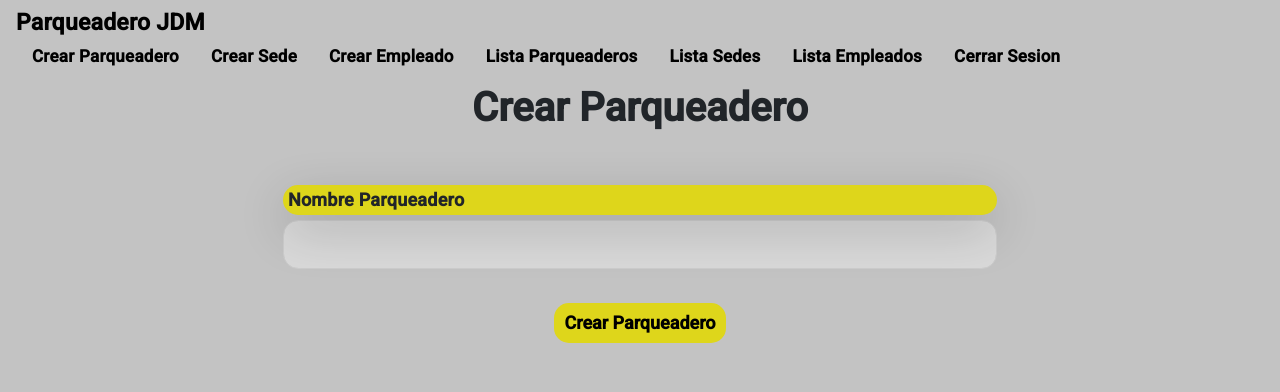
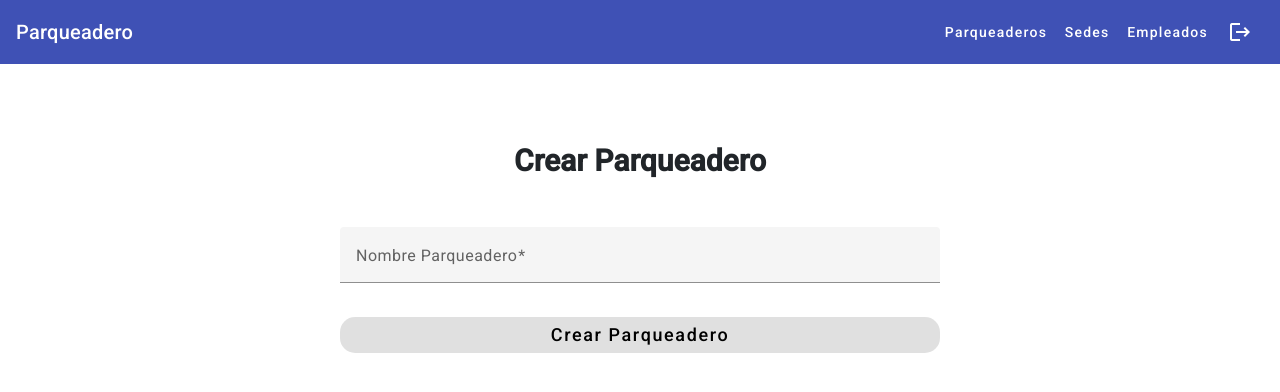
Before and after one commit to David-alzate/Gestion-Parqueadero-FrontEnd, an Angular app: page /parqueadero in a window 1280 px wide. Shown: the top 392 px of the page. Built offline with nearby package versions, Linux system fonts and the light colour scheme; sample sign-in values are in the browser's storage.

Commit message:
Refactor pantalla de crear parqueadero y lista de parqueaderos

```diff
--- a/src/app/app.component.css
+++ b/src/app/app.component.css
@@ -1,80 +1,3 @@
-.title {
-    font-size: 23px;
-    font-weight: bold;
-}
-
-nav {
-    background-color: #C3C3C3 !important;
-}
-
-.nav-CrearParqueadero {
-    text-decoration: none;
-    color: black;
-    font-size: 17px;
-    font-weight: bold;
-}
-
-.nav-CrearParqueadero:hover {
-    background-color: black;
-    color: white;
-}
-
-.nav-CrearSede {
-    text-decoration: none;
-    color: black;
-    font-size: 17px;
-    font-weight: bold;
-}
-
-.nav-CrearSede:hover {
-    background-color: black;
-    color: white;
-}
-
-.nav-ListaParqueaderos {
-    text-decoration: none;
-    color: black;
-    font-size: 17px;
-    font-weight: bold;
-}
-
-.nav-ListaParqueaderos:hover {
-    background-color: black;
-    color: white;
-}
-
-.nav-ListaSedes {
-    text-decoration: none;
-    color: black;
-    font-size: 17px;
-    font-weight: bold;
-}
-
-.nav-ListaSedes:hover {
-    background-color: black;
-    color: white;
-}
-
-.nav-CerrarSesion {
-    text-decoration: none;
-    color: black;
-    font-size: 17px;
-    font-weight: bold;
-}
-
-.nav-CerrarSesion:hover {
-    background-color: red;
-    color: black;
-}
-
-.nav-CrearEmpleado {
-    text-decoration: none;
-    color: black;
-    font-size: 17px;
-    font-weight: bold;
-}
-
-.nav-CrearEmpleado:hover {
-    background-color: black;
-    color: white;
-}
+.example-spacer {
+    flex: 1 1 auto;
+  }
--- a/src/app/app.component.html
+++ b/src/app/app.component.html
@@ -1,29 +1,25 @@
 <div *ngIf="showNavBar">
-  <nav id="navbar-example2" class="navbar navbar-light bg-light px-3">
-    <a class="navbar-brand title" routerLink="/parqueadero">Parqueadero JDM</a>
-    <ul class="nav nav-pills">
-      <li class="nav-item">
-        <a class="nav-link nav-CrearParqueadero" routerLink="/parqueadero">Crear Parqueadero</a>
-      </li>
-      <li class="nav-item">
-        <a class="nav-link nav-CrearSede" routerLink="/sede">Crear Sede</a>
-      </li>
-      <li class="nav-item">
-        <a class="nav-link nav-CrearEmpleado" routerLink="/empleado">Crear Empleado</a>
-      </li>
-      <li class="nav-item">
-        <a class="nav-link nav-ListaParqueaderos" routerLink="/lista-parqueaderos">Lista Parqueaderos</a>
-      </li>
-      <li class="nav-item">
-        <a class="nav-link nav-ListaSedes" routerLink="/lista-sedes">Lista Sedes</a>
-      </li>
-      <li class="nav-item">
-        <a class="nav-link nav-ListaSedes" routerLink="/lista-empleados">Lista Empleados</a>
-      </li>
-      <li class="nav-item">
-        <a class="nav-link nav-CerrarSesion" (click)="logout()">Cerrar Sesion</a>
-      </li>
-    </ul>
-  </nav>
+  <mat-toolbar color="primary">
+  <span>Parqueadero</span>
+  <span class="example-spacer"></span>
+  <button mat-button [matMenuTriggerFor]="parqueadero">Parqueaderos</button>
+<mat-menu #parqueadero="matMenu">
+  <button mat-menu-item routerLink="/parqueadero">Crear Parqueadero</button>
+  <button mat-menu-item routerLink="/lista-parqueaderos">Gestion Parqueaderos</button>
+</mat-menu>
+<button mat-button [matMenuTriggerFor]="sedes">Sedes</button>
+<mat-menu #sedes="matMenu">
+  <button mat-menu-item routerLink="/sede">Crear Sede</button>
+  <button mat-menu-item routerLink="/lista-sedes">Gestion Sedes</button>
+</mat-menu>
+<button mat-button [matMenuTriggerFor]="empleados">Empleados</button>
+<mat-menu #empleados="matMenu">
+  <button mat-menu-item routerLink="/empleado">Crear Empleado</button>
+  <button mat-menu-item routerLink="/lista-empleados">Gestion Empleados</button>
+</mat-menu>
+<button (click)="logout()" mat-icon-button matTooltip="Cerrar Sesion">
+  <mat-icon>logout</mat-icon>
+</button>
+</mat-toolbar>
 </div>
 <router-outlet></router-outlet>
--- a/src/app/crear-parqueadero/crear-parqueadero.component.css
+++ b/src/app/crear-parqueadero/crear-parqueadero.component.css
@@ -1,61 +1,23 @@
-.title {
-    font-size: 40px;
-    margin-top: 10px;
-    font-weight: bold;
+.body {
+    display: flex;
+    justify-content: center;
+    height: 50%;
+    align-items: center;
 }
 
-a {
-    text-decoration: none;
-    color: black;
-
+.crear-parqueadero {
+    width: 100%;
+    max-width: 600px;
+    text-align: center;
 }
 
-.form {
-    display: flex;
-    justify-content: center;
-    align-items: center;
-    height: 70vh;
+.ancho {
+    width: 100%;
 }
 
-.form-text {
-    font-size: 18px;
-    font-weight: bold;;
-    margin-bottom: 10px;
-}
-
-form {
-    width: 80%;
-    max-width: 80%;
-}
-
-form label {
-    margin-bottom: 5px;
-    padding: 5px;
-    width: 100%;
-    font-weight: bold;
-    background-color: #DED61B;
-    border-radius: 30px;
-    box-shadow: 0px 15px 50px rgba(0, 0, 0, 0.2);
-    font-size: 18px;
-}
-
-form input {
-    width: 100%;
+.boton {
     padding: 10px;
-    background-color: #D9D9D9!important;
-    font-weight: bold !important;
-    margin-bottom: 20px;
-    border-radius: 15px !important;
-    border: 1px solid #ccc;
-    font-size: 18px !important;
-}
-
-form button {
-    width: 24%;
-    padding: 10px;
-    background-color: #DED61B;
     color: black;
-    font-weight: bold;
     border: none;
     border-radius: 15px;
     cursor: pointer;
@@ -63,49 +25,3 @@ form button {
     margin-top: 2%;
     margin-bottom: 5%;
 }
-
-form button:hover {
-    background-color: #CCCCCC;
-}
-
-form select {
-    width: 100%;
-    padding: 10px;
-    background-color: #D9D9D9 !important;
-    font-weight: bold !important;
-    margin-bottom: 20px;
-    border-radius: 15px !important;
-    border: 1px solid #ccc;
-    font-size: 18px !important;
-}
-
-.form-cuenta {
-    width: 80%;
-    max-width: 80%;
-    height: 100%;
-    display: flex;
-    justify-content: center;
-    align-items: center;
-}
-
-.form-crearSede {
-    width: 80%;
-    max-width: 80%;
-    height: 100%;
-    display: flex;
-    justify-content: center;
-    align-items: center;
-}
-
-.contenedor-title {
-    display: flex;
-    height: 10vh;
-
-}
-
-.contenedor-form {
-    min-height: 30vh;
-    display: flex;
-    justify-content: center;
-    align-items: center;
-}
--- a/src/app/crear-parqueadero/crear-parqueadero.component.html
+++ b/src/app/crear-parqueadero/crear-parqueadero.component.html
@@ -1,18 +1,14 @@
-<div class="container">
-    <div class="contenedor-title justify-content-center">
-        <h1 class="text-center title">Crear Parqueadero</h1>
-    </div>
-    <div class="contenedor-form">
-        <div class="form form-cuenta">
-          <form [formGroup]="ParqueaderoForm" (ngSubmit)="guardarParqueadero()">
-            <div class="mb-3">
-              <label class="form-label">Nombre Parqueadero</label>
-              <input type="text" class="form-control" formControlName = "nombre">
-            </div>
-            <div class="col text-center">
-                <button type="submit">Crear Parqueadero</button>
-            </div>
-          </form>
-        </div>
-    </div>
+<div class="body">
+  <div class="crear-parqueadero">
+    <form [formGroup]="ParqueaderoForm" (ngSubmit)="guardarParqueadero()">
+      <h1 class="titulo" style="margin-bottom: 50px;">Crear Parqueadero</h1>
+      <mat-form-field class="ancho">
+        <mat-label>Nombre Parqueadero</mat-label>
+        <input type="text" matInput formControlName="nombre">
+      </mat-form-field>
+      <br>
+      <button type="submit" class="ancho boton" mat-flat-button [disabled]="ParqueaderoForm.invalid"
+        color="primary">Crear Parqueadero</button>
+    </form>
   </div>
+</div>
--- a/src/app/crear-parqueadero/crear-parqueadero.component.ts
+++ b/src/app/crear-parqueadero/crear-parqueadero.component.ts
@@ -1,6 +1,7 @@
 import { Component, OnInit } from '@angular/core';
 import { FormBuilder, FormGroup, Validators } from '@angular/forms';
 import { ParqueaderosService } from '../services/parqueaderos/parqueaderos.service';
+import { MatSnackBar } from '@angular/material/snack-bar';
 
 @Component({
   selector: 'app-crear-parqueadero',
@@ -14,8 +15,9 @@ export class CrearParqueaderoComponent {
 
   constructor(
     public fb: FormBuilder,
-    public ParqueaderosService: ParqueaderosService
-  ){
+    public ParqueaderosService: ParqueaderosService,
+    private _snackBar: MatSnackBar
+  ) {
     this.ParqueaderoForm = this.fb.group({
       nombre: ['', Validators.required],
     });
@@ -24,16 +26,26 @@ export class CrearParqueaderoComponent {
   ngOnInit(): void {
   }
 
-  guardarParqueadero(): void{
+  guardarParqueadero(): void {
     this.ParqueaderosService.saveParqueadero(this.ParqueaderoForm.value).subscribe(resp => {
-      alert(resp.mensajes[0]);
+      this._snackBar.open(resp.mensajes[0], '', {
+        duration: 1500,
+        horizontalPosition: 'center',
+        verticalPosition: 'top',
+      })
       this.ParqueaderoForm.reset();
       this.Parqueadero.push(resp);
-      console.log(resp);
-  },
-    error => { console.error(error); alert(error.error.mensajes[0]); }
+    },
+      error => {
+        console.error(error);
+        this._snackBar.open(error.error.mensajes[0], '', {
+          duration: 3000,
+          horizontalPosition: 'center',
+          verticalPosition: 'top',
+        });
+      }
 
-  );
+    );
   }
 
 }
--- a/src/app/lista-parqueadero/lista-parqueadero.component.css
+++ b/src/app/lista-parqueadero/lista-parqueadero.component.css
@@ -1,32 +1,17 @@
-.lista-parqueaderos {
-    padding-left: 30%;
-    padding-right: 20%;
-    margin-top: 5%;
+table {
+    width: 100%;
+    margin-top: 10px;
+  }
+
+  th {
+    width: 20%;
+  }
+
+.pointer {
+    cursor: pointer;
 }
 
-.title {
-    font-size: 40px;
-    margin-top: 10px;
-    font-weight: bold;
+.mat-mdc-form-field {
+  font-size: 14px;
+  width: 100%;
 }
-
-.contenedor-title {
-    display: flex;
-    height: 10vh;
-}
-
-.custom-bg {
-    background-color: #C3C3C3;
-    border-collapse: collapse;
-}
-
-.custom-bg {
-    background-color: #C3C3C3;
-    border-radius: 15px;
-    overflow: hidden;
-    border: 1px solid #ddd;
-}
-
-.custom-bg thead th {
-    background-color: #DED61B;
-}
--- a/src/app/lista-parqueadero/lista-parqueadero.component.html
+++ b/src/app/lista-parqueadero/lista-parqueadero.component.html
@@ -1,20 +1,45 @@
-<div class="container">
-    <div class="contenedor-list">
-        <div class="contenedor-title justify-content-center">
-            <h1 class="text-center title">Parqueaderos</h1>
+<div class="contenedor">
+    <mat-toolbar class="toolbar">
+        <span>Parqueaderos</span>
+        <div class="example-spacer"></div>
+    </mat-toolbar>
+
+    <div *ngIf="parqueaderos.length > 0">
+        <mat-form-field>
+            <mat-label>Buscar</mat-label>
+            <input matInput (keyup)="applyFilter($event)" #input>
+        </mat-form-field>
+        <div class="mat-elevation-z8">
+            <table mat-table [dataSource]="dataSource" matSort>
+
+                <ng-container matColumnDef="nombre">
+                    <th mat-header-cell *matHeaderCellDef mat-sort-header> Nombre </th>
+                    <td mat-cell *matCellDef="let element"> {{element.nombre}} </td>
+                </ng-container>
+
+                <ng-container matColumnDef="acciones">
+                    <th mat-header-cell *matHeaderCellDef></th>
+                    <td mat-cell *matCellDef="let element; let i = index" style="text-align: right;">
+                        <a class="pointer" style="color: #1878b0;" matTooltip="Ver Parqueadero">
+                            <mat-icon>search</mat-icon>
+                        </a>
+                        <a class="pointer" style="color: #1f516f;" matTooltip="Editar Parqueadero">
+                            <mat-icon>edit</mat-icon>
+                        </a>
+                        <a class="pointer" (click)="eliminarParqueadero()" style="color: #e15639;"
+                            matTooltip="Eliminar Parqueadero">
+                            <mat-icon>delete</mat-icon>
+                        </a>
+                    </td>
+                </ng-container>
+
+                <tr mat-header-row *matHeaderRowDef="displayedColumns"></tr>
+                <tr mat-row *matRowDef="let row; columns: displayedColumns;"></tr>
+            </table>
+
+            <mat-paginator [pageSizeOptions]="[5, 10, 25, 100]"
+                aria-label="Select page of parqueaderos"></mat-paginator>
         </div>
-
-        <table class="table lista-parqueaderos custom-bg">
-            <thead>
-                <tr>
-                    <th>Nombre</th>
-                </tr>
-            </thead>
-            <tbody>
-                <tr *ngFor="let item of parqueaderos">
-                    <td>{{item.nombre}}</td>
-                </tr>
-            </tbody>
-        </table>
     </div>
+    <h2 *ngIf="parqueaderos.length == 0">No hay registros para mostrar</h2>
 </div>
--- a/src/app/lista-parqueadero/lista-parqueadero.component.ts
+++ b/src/app/lista-parqueadero/lista-parqueadero.component.ts
@@ -1,32 +1,54 @@
-import { Component } from '@angular/core';
+import { Component, OnInit, ViewChild, AfterViewInit } from '@angular/core';
+import { MatPaginator } from '@angular/material/paginator';
+import { MatSnackBar } from '@angular/material/snack-bar';
+import { MatSort } from '@angular/material/sort';
+import { MatTableDataSource } from '@angular/material/table';
 import { ParqueaderosService } from '../services/parqueaderos/parqueaderos.service';
+
 @Component({
   selector: 'app-lista-parqueadero',
   templateUrl: './lista-parqueadero.component.html',
   styleUrls: ['./lista-parqueadero.component.css']
 })
-export class ListaParqueaderoComponent {
+export class ListaParqueaderoComponent implements OnInit, AfterViewInit {
 
   parqueaderos: any[] = [];
+  displayedColumns: string[] = ['nombre', 'acciones'];
+  dataSource!: MatTableDataSource<any>;
+
+  @ViewChild(MatPaginator) paginator!: MatPaginator;
+  @ViewChild(MatSort) sort!: MatSort;
 
   constructor(
-    public parqueaderosService: ParqueaderosService
-  ) {
+    private parqueaderosService: ParqueaderosService,
+    private _snackBar: MatSnackBar
+  ) {}
+
+  ngOnInit(): void {
+    this.cargarParqueaderos();
+  }
+
+  ngAfterViewInit() {
+    this.dataSource.paginator = this.paginator;
+    this.dataSource.sort = this.sort;
+  }
+
+  applyFilter(event: Event) {
+    const filterValue = (event.target as HTMLInputElement).value;
+    this.dataSource.filter = filterValue.trim().toLowerCase();
+  }
+
+  cargarParqueaderos() {
+    this.parqueaderosService.getAllParqueaderos().subscribe(resp => {
+      this.parqueaderos = resp.datos;
+      this.dataSource = new MatTableDataSource(this.parqueaderos);
+    },
+    error => {
+      console.error(error);
+    });
+  }
+
+  eliminarParqueadero(){
 
   }
-
-  ngOnInit(): void {
-
-
-    this.parqueaderosService.getAllParqueaderos().subscribe(resp => {
-      this.parqueaderos = resp.datos
-    },
-      error => { console.error(error) }
-    );
-
-  }
-
-  eliminarParqueadero(id: string) {
-
 }
-}
--- a/src/app/login/login.component.css
+++ b/src/app/login/login.component.css
@@ -3,8 +3,8 @@
     justify-content: center;
     height: 100%;
     align-items: center;
-    background-color: #C3C3C3;
 }
+
 
 .login {
     width: 100%;
@@ -30,3 +30,8 @@
 .spiner {
     margin: 0 auto;
 }
+
+img {
+    width: 25%;
+    margin-bottom: 50px;
+}
--- a/src/app/login/login.component.html
+++ b/src/app/login/login.component.html
@@ -3,6 +3,7 @@
     <mat-spinner *ngIf="loading" class="spiner" diameter="50"></mat-spinner>
     <form *ngIf="!loading" [formGroup]="loginForm" (ngSubmit)="iniciarSesion()">
       <h1 class="titulo" style="margin-bottom: 50px;">Iniciar Sesion</h1>
+      <img src="../../../assets/img/acceso.png">
       <mat-form-field class="ancho">
         <mat-label>Tipo Empleado</mat-label>
         <mat-select formControlName="tipoEmpleado">
@@ -20,7 +21,7 @@
         <input matInput type="password" formControlName="password" placeholder="Ingrese la contraseña">
       </mat-form-field>
       <br>
-      <button class="ancho boton" mat-flat-button [disabled]="loginForm.invalid" color="primary">Iniciar Sesion</button>
+      <button type="submit" class="ancho boton" mat-flat-button [disabled]="loginForm.invalid" color="primary">Iniciar Sesion</button>
     </form>
   </div>
 </div>
--- a/src/styles.css
+++ b/src/styles.css
@@ -1,7 +1,3 @@
-body {
-    background-color: #C3C3C3 !important;
-}
-
 html, body { height: 100%; }
 body { margin: 0; font-family: Roboto, "Helvetica Neue", sans-serif; }
 
@@ -10,3 +6,10 @@ body { margin: 0; font-family: Roboto, "Helvetica Neue", sans-serif; }
     font-size: 30px !important;
     font-weight: bold !important;
 }
+
+
+.contenedor {
+    margin-left: 100px;
+    margin-right: 100px;
+    margin-top: 5px;
+}
```
Also changed, not shown: src/app/app.module.ts (+15 -1 lines), src/assets/img/acceso.png (added).
